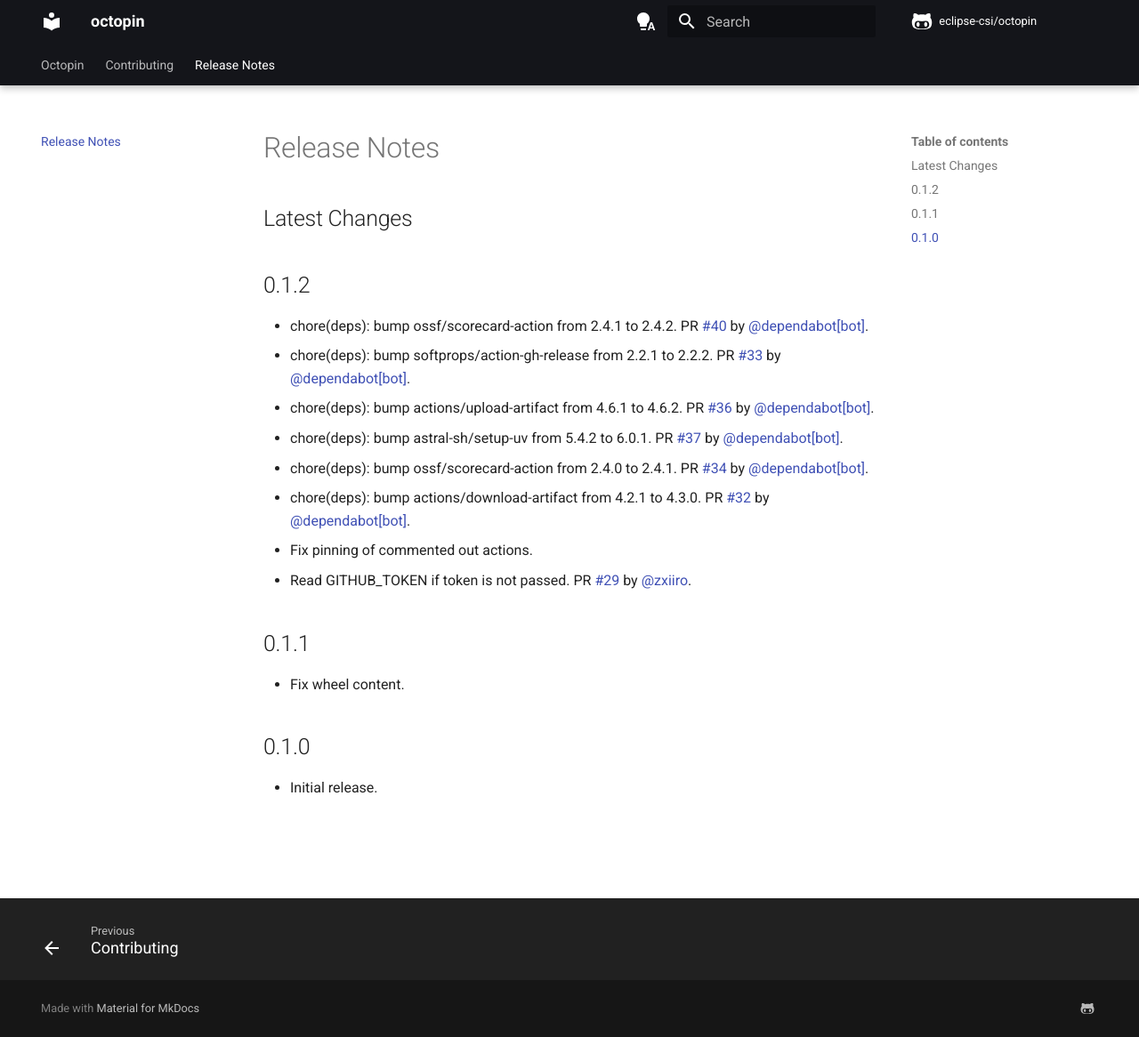
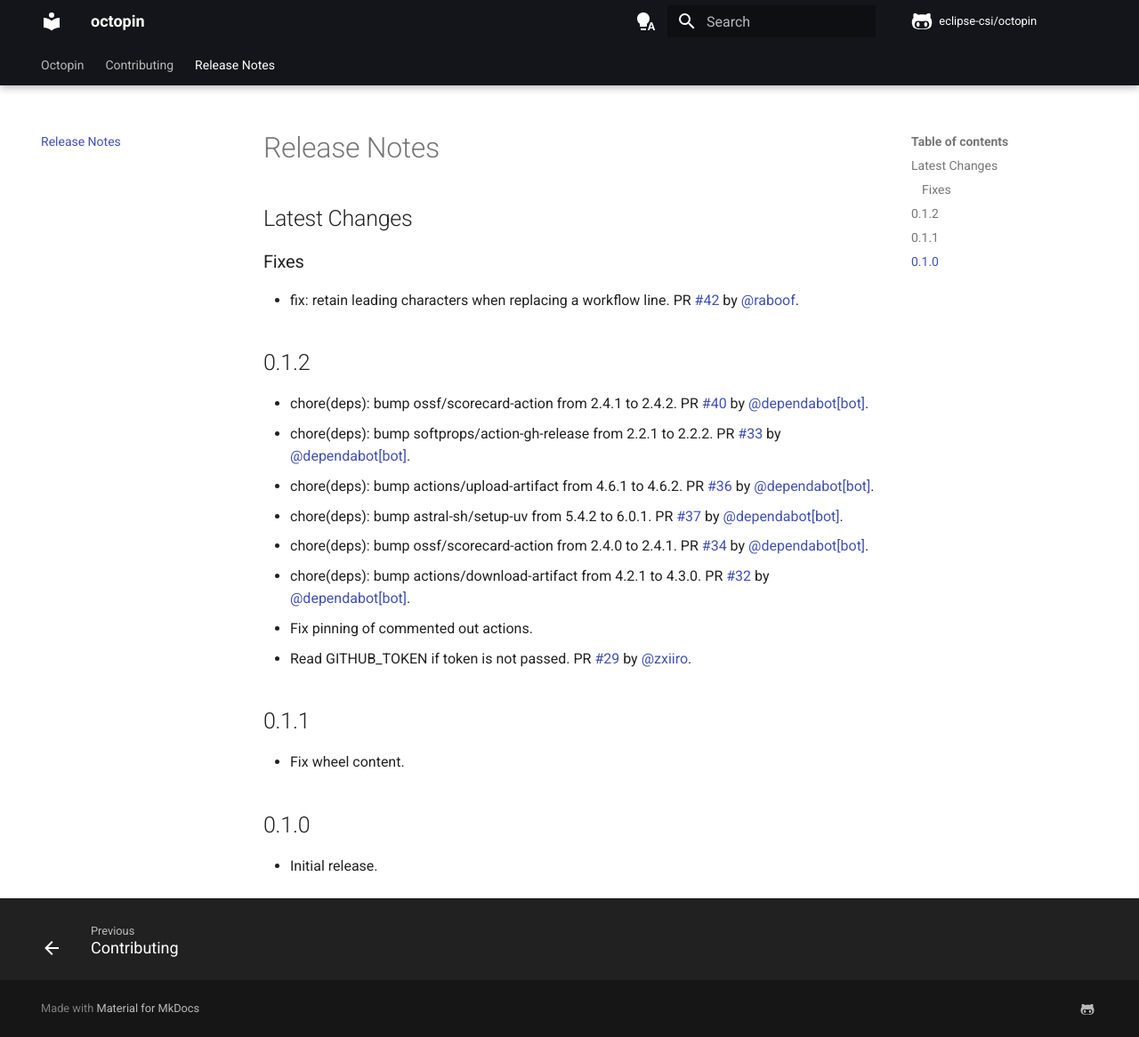
Before and after one commit to eclipse-csi/octopin, an MkDocs documentation site: the page built from docs/release-notes.md, in a window 1280 px wide and 1166 px high. Shown: the whole window at 89% size. Built offline with MkDocs 1.6.1 and Material for MkDocs 9.7.7, drawn with Linux system fonts in a browser that asks for light colours; comment, search, counter and statistics services are not loaded.

Commit message:
📝 Update release notes
[skip ci]

```diff
--- a/docs/release-notes.md
+++ b/docs/release-notes.md
@@ -2,6 +2,9 @@
 
 ## Latest Changes
 
+### Fixes
+
+* fix: retain leading characters when replacing a workflow line. PR [#42](https://github.com/eclipse-csi/octopin/pull/42) by [@raboof](https://github.com/raboof).
 
 ## 0.1.2
 
```
